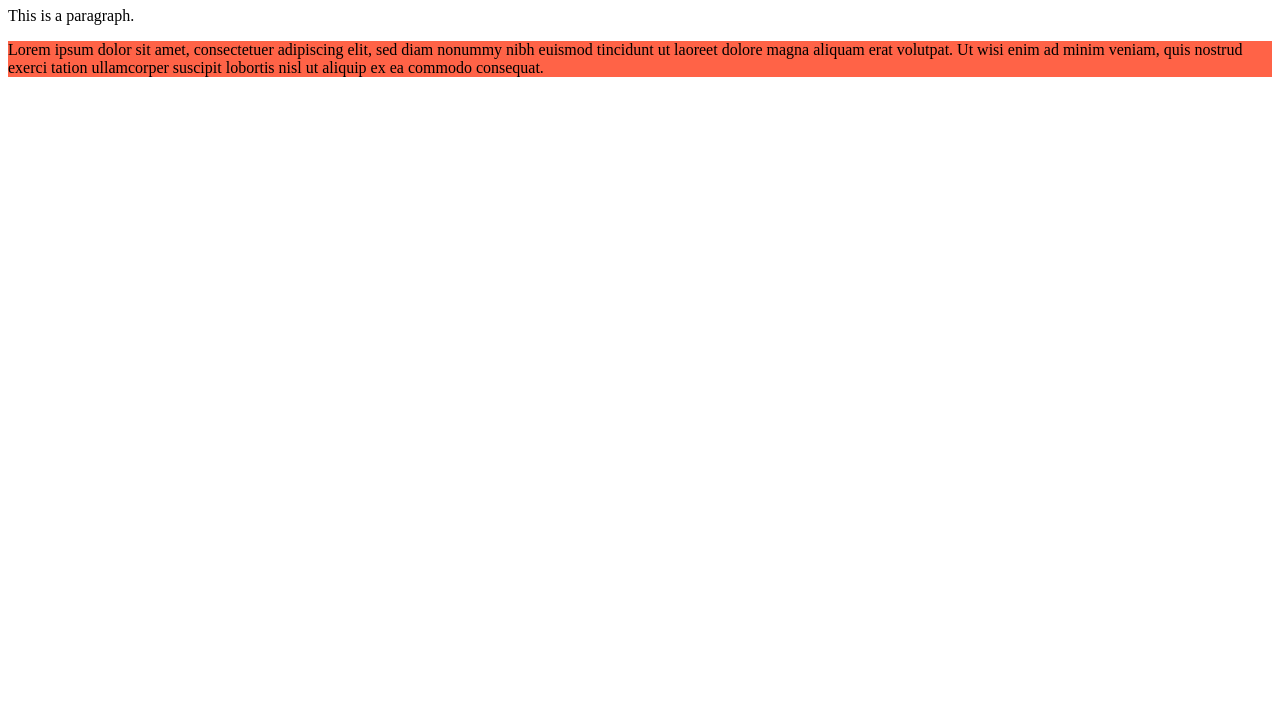
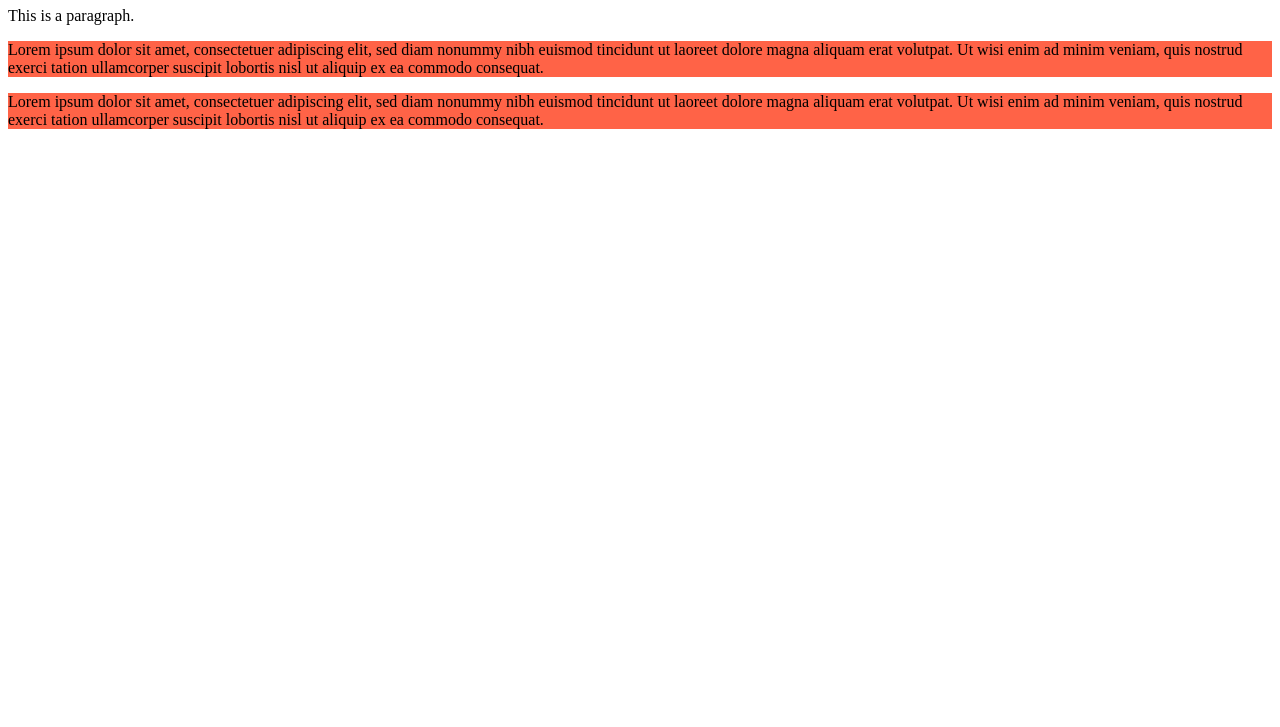
Before and after one commit to lineulimasjc/lineulimasjc.github.io, a plain HTML site: page index.html in a window 1280 px wide. Shown: the part 73-800 px from the top of the page. Drawn offline with Linux system fonts and the light colour scheme.

Commit message:
Update index.html

```diff
--- a/index.html
+++ b/index.html
@@ -14,5 +14,10 @@ Lorem ipsum dolor sit amet, consectetuer adipiscing elit, sed diam nonummy nibh
 Ut wisi enim ad minim veniam, quis nostrud exerci tation ullamcorper suscipit lobortis nisl ut aliquip ex ea commodo consequat.
 </p>
 
+<p style="background-color:Tomato;">
+Lorem ipsum dolor sit amet, consectetuer adipiscing elit, sed diam nonummy nibh euismod tincidunt ut laoreet dolore magna aliquam erat volutpat.
+Ut wisi enim ad minim veniam, quis nostrud exerci tation ullamcorper suscipit lobortis nisl ut aliquip ex ea commodo consequat.
+</p>
+
 </body>
 </html>
```
